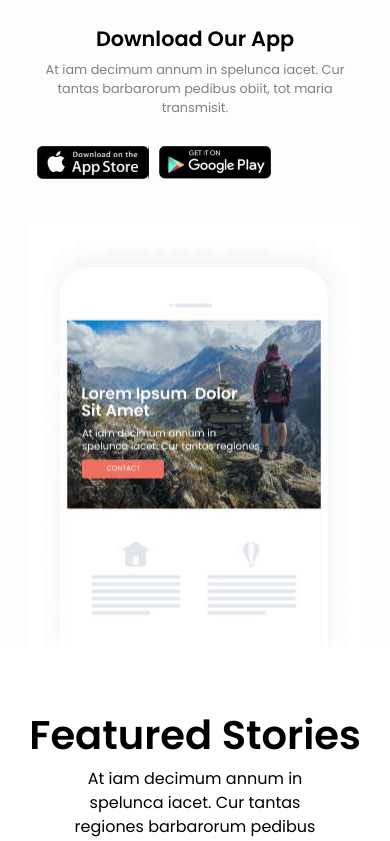
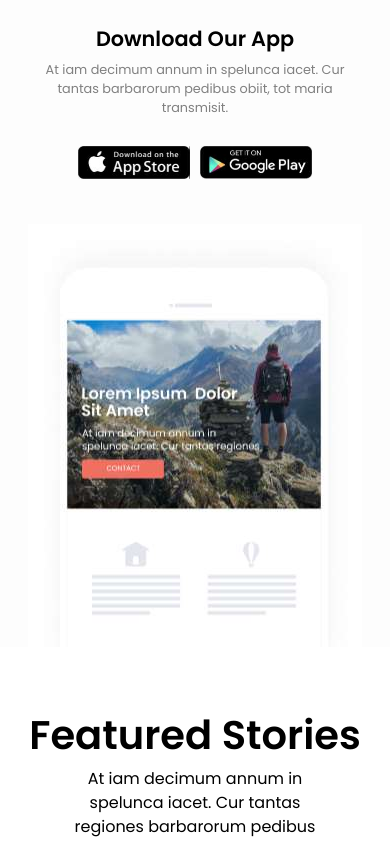
Before and after one commit to akhilalekha/lpmodel, a React (Create React App) app: page / in a window 390 px wide. Shown: the part 2900-3741 px from the top of the page. Built offline with nearby package versions, Linux system fonts and the light colour scheme.

Commit message:
adjust download, newsletter, third

```diff
--- a/src/components/Download.css
+++ b/src/components/Download.css
@@ -22,6 +22,10 @@
 .dDes {
 	color: grey;
 }
+.dBtns {
+	display: flex;
+	justify-content: flex-start;
+}
 .dBtn1,
 .dBtn2 {
 	height: 3.2rem;
@@ -31,7 +35,7 @@
 	border-radius: 10px;
 }
 
-@media screen and (max-width: 500px) {
+@media screen and (max-width: 566px) {
 	.dTitle,
 	.dDes {
 		text-align: center;
@@ -47,4 +51,7 @@
 	.dDes {
 		font-size: 0.8rem;
 	}
+	.dBtns {
+		justify-content: center;
+	}
 }
--- a/src/components/Newsletter.module.css
+++ b/src/components/Newsletter.module.css
@@ -1,7 +1,8 @@
 .Newsletter {
 	margin: 0 auto 4rem;
-	height: 80vh;
+	height: 95vh;
 	width: 80%;
+	padding-top: 1rem;
 }
 
 .nwsContainer {
@@ -84,7 +85,6 @@
 	}
 	.nwsTitle {
 		width: 80%;
-		font-size: calc(2rem + 1.2vw);
 	}
 	.nwsText {
 		width: 100%;
--- a/src/components/Third.css
+++ b/src/components/Third.css
@@ -80,7 +80,7 @@
 	color: grey;
 }
 
-@media screen and (max-width: 500px) {
+@media screen and (max-width: 566px) {
 	.Third {
 		top: 90vw;
 		margin-bottom: 300px;
```
Also changed, not shown: 2 other files (tests, documents, lock files or other folders).
